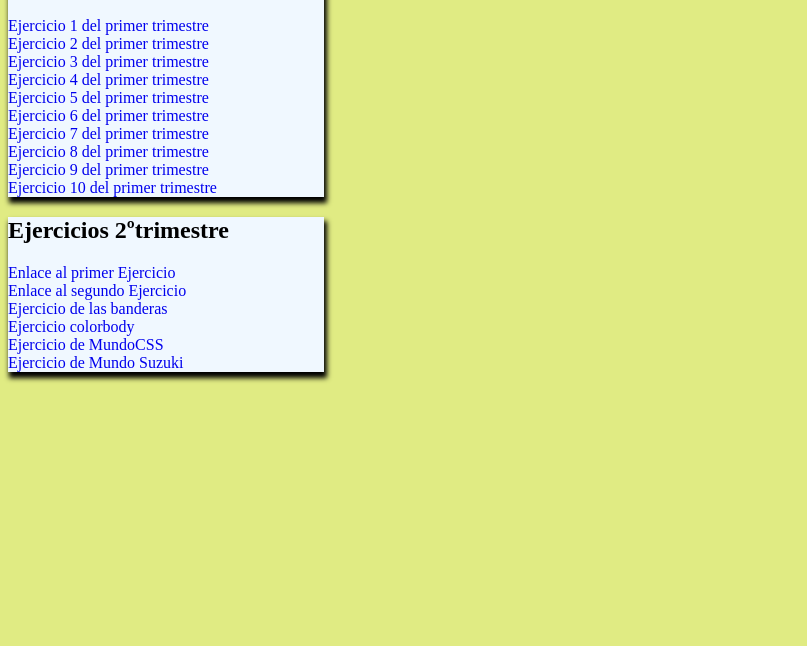
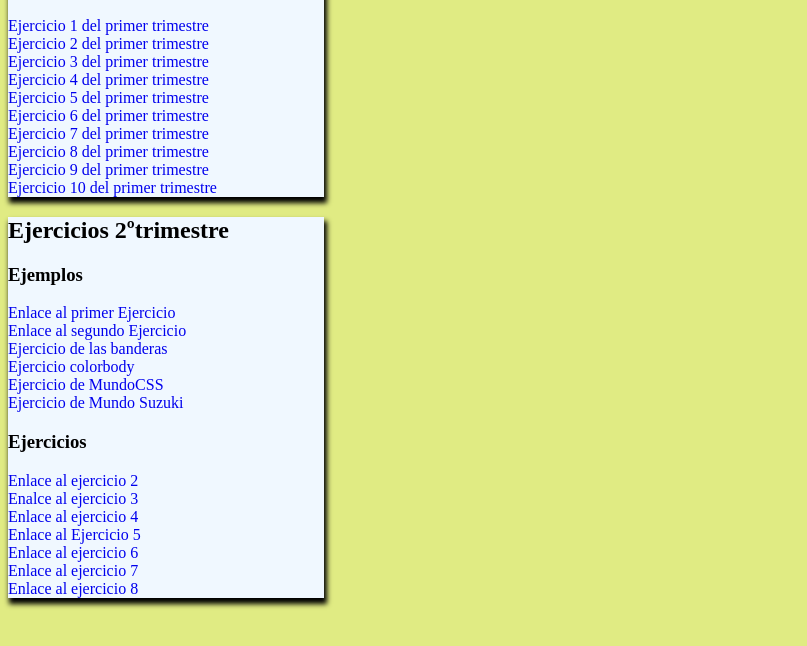
Before and after one commit to PabloPGT/PabloPGT.github.io, a plain HTML site: page Página/Index.html in a window 1280 px wide. Shown: the part 110-756 px from the top of the page, without its empty margins (0-807 px from the left). Drawn offline with Linux system fonts and the light colour scheme.

Commit message:
Update Index.html

```diff
--- a/Página/Index.html
+++ b/Página/Index.html
@@ -42,6 +42,8 @@
 
             <h2> Ejercicios 2ºtrimestre </h2>
 
+            <h3>Ejemplos</h3>
+
             <a href="./Ejercicio_01_PabloPastorGodoy/Ejemplos.html">Enlace al primer Ejercicio</a>
             <br>
             <a href="./Ejercicio_01_PabloPastorGodoy/Ejemplos2.html">Enlace al segundo Ejercicio</a>
@@ -55,6 +57,22 @@
             <a href="./Ejemplo 04 - Mundo Suzuki ver.1-20220128/mundo_suzuki.html">Ejercicio de Mundo Suzuki</a>
             <br>
 
+            <h3>Ejercicios</h3>
+
+            <a href="./Ejercicio_02_MundoCSS/mundocss.html">Enlace al ejercicio 2</a>
+            <br>
+            <a href="./Ejercicio_03_Herencia/herencia.html">Enalce al ejercicio 3</a>
+            <br>
+            <a href="./Ejercicio_04_Cascada/cascada.html">Enlace al ejercicio 4</a>
+            <br>
+            <a href="./Ejercicio_05_Margenes, Rellenos y Bordes/sidebar.html">Enlace al Ejercicio 5</a>
+            <br>
+            <a href="./Ejercicio_06_Imagenes/bg_images.html">Enlace al ejercicio 6</a>
+            <br>
+            <a href="./Ejercicio_07_Vinculos/links.html">Enlace al ejercicio 7</a>
+            <br>
+            <a href="./Ejercicio_8_posicionamiento/disposicion.html">Enlace al ejercicio 8</a>
+            <br>
         </div>
 
 
```
